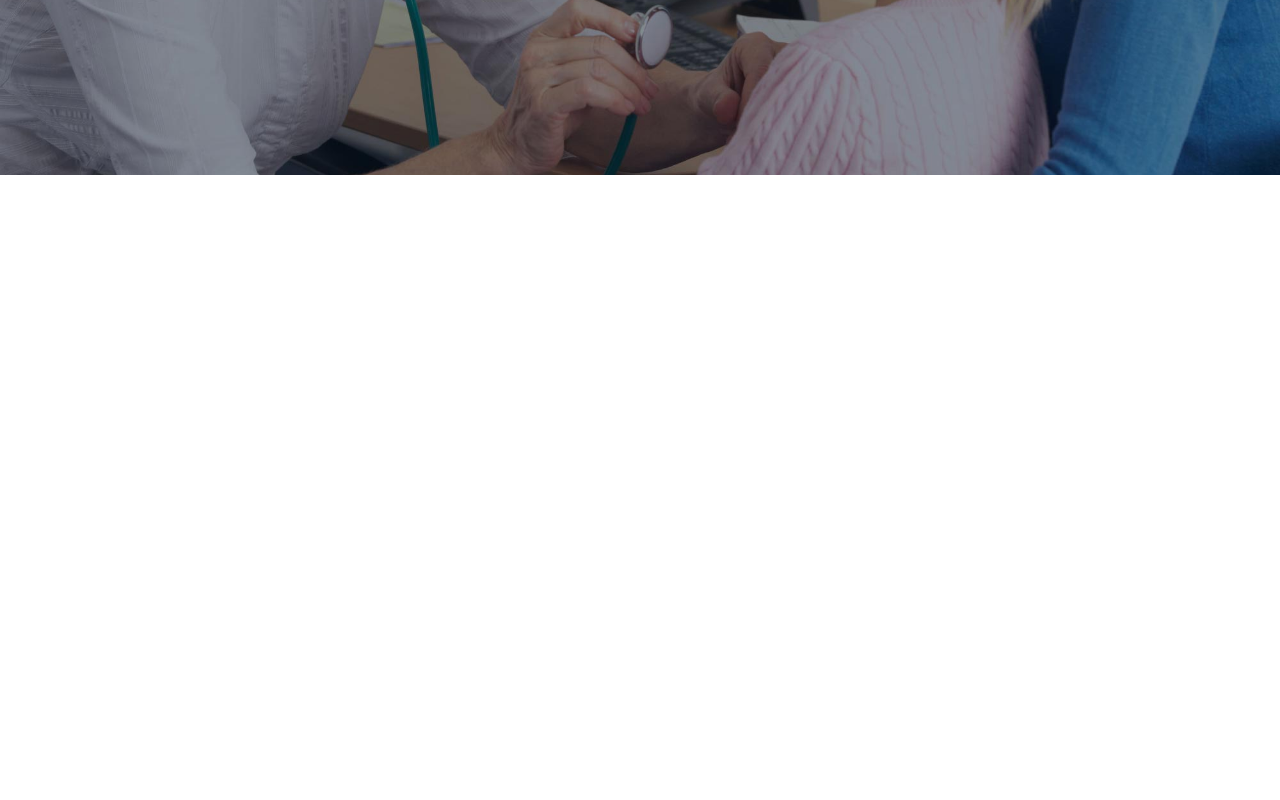
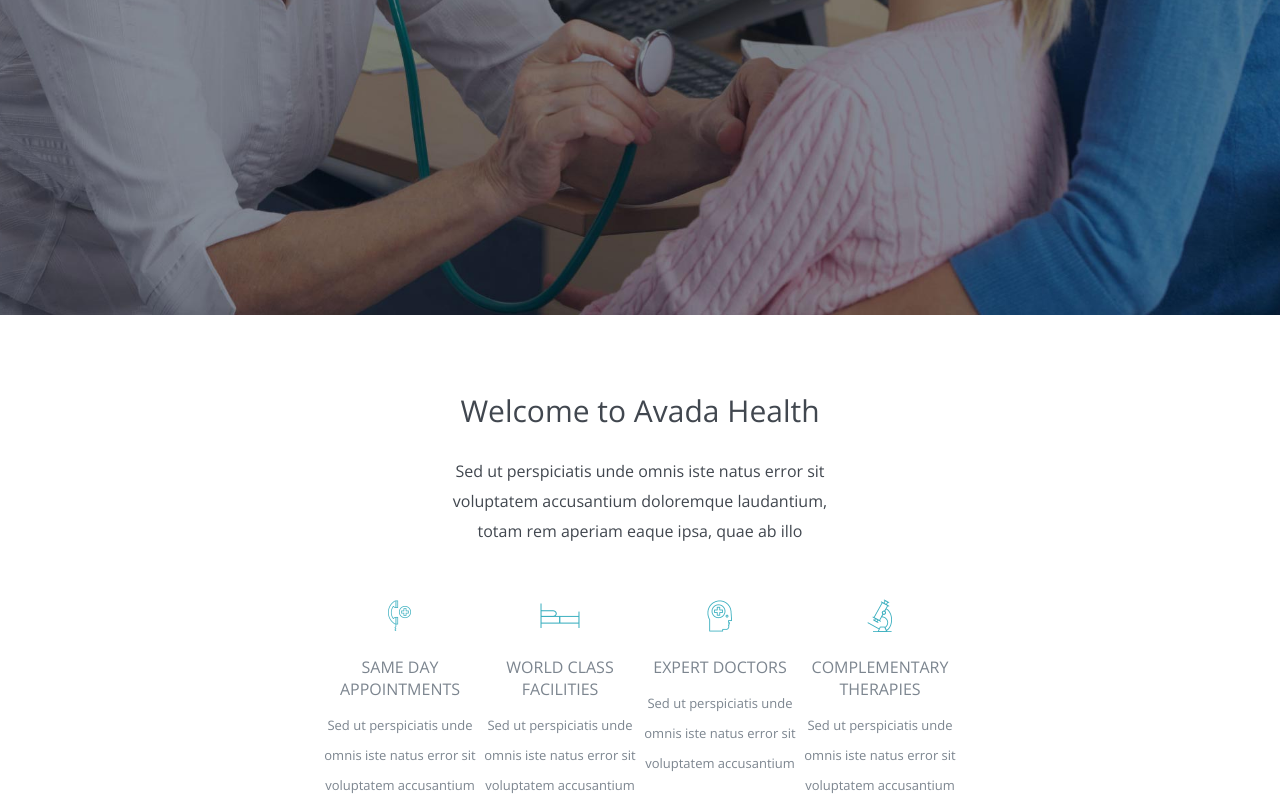
Before and after one commit to TheSmallWorld95/proj-html-vuejs, a website: page index.html in a window 1280 px wide. Shown: the part 510-1310 px from the top of the page. Before the commit the page ends 800 px from the top, so only its background shows below. Drawn offline with nearby package versions, Linux system fonts and the light colour scheme.

Commit message:
Prima Parte Main Completa

```diff
--- a/index.html
+++ b/index.html
@@ -36,7 +36,33 @@
   </header>
   <main>
     <section class="welcome">
-
+      <div class="intro text-center text-pri-color pt-15">
+        <h3 class="pb-5">Welcome to Avada Health</h3>
+        <p>Sed ut perspiciatis unde omnis iste natus error sit voluptatem accusantium doloremque laudantium, totam rem aperiam eaque ipsa, quae ab illo</p>
+      </div>
+      <div class="welcome-info text-center text-grey pt-10">
+        <div class="welcome-card">
+          <!-- UTILIZZO BINDING IMG -->
+          <img src="./dist/img/icon-1.png" alt="">
+          <h5>Same day appointments</h5>
+          <p>Sed ut perspiciatis unde omnis iste natus error sit voluptatem accusantium</p>
+        </div>
+        <div class="welcome-card">
+          <img src="./dist/img/icon-2.png" alt="">
+          <h5>World class facilities</h5>
+          <p>Sed ut perspiciatis unde omnis iste natus error sit voluptatem accusantium</p>
+        </div>
+        <div class="welcome-card">
+          <img src="./dist/img/icon-3.png" alt="">
+          <h5>Expert doctors</h5>
+          <p>Sed ut perspiciatis unde omnis iste natus error sit voluptatem accusantium</p>
+        </div>
+        <div class="welcome-card">
+          <img src="./dist/img/icon-4.png" alt="">
+          <h5>Complementary therapies</h5>
+          <p>Sed ut perspiciatis unde omnis iste natus error sit voluptatem accusantium</p>
+        </div>
+      </div>
     </section>
     <section class="doctors">
 
--- a/src/scss/partials/_common.scss
+++ b/src/scss/partials/_common.scss
@@ -5,6 +5,9 @@
   }
   .text-lightgrey {
     color: $secondary-color;
+  }
+  .text-grey {
+    color: #7C858F;
   }
   .text-black {
     color: #000;
@@ -24,7 +27,7 @@
 // MARGIN & PADDING
 $types: m, p;
 @each $spacing in $types {
-  @for $i from 1 through 10 {
+  @for $i from 1 through 20 {
     .#{$spacing}-#{$i} {
       @if $spacing == m {
         margin: 5px * $i;
@@ -36,7 +39,7 @@ $types: m, p;
 }
 $types: m, p;
 @each $spacing in $types {
-  @for $i from 1 through 10 {
+  @for $i from 1 through 20 {
     .#{$spacing}t-#{$i} {
       @if $spacing == m {
         margin-top: 5px * $i;
@@ -48,7 +51,7 @@ $types: m, p;
 }
 $types: m, p;
 @each $spacing in $types {
-  @for $i from 1 through 10 {
+  @for $i from 1 through 20 {
     .#{$spacing}r-#{$i} {
       @if $spacing == m {
         margin-right: 5px * $i;
@@ -60,7 +63,7 @@ $types: m, p;
 }
 $types: m, p;
 @each $spacing in $types {
-  @for $i from 1 through 10 {
+  @for $i from 1 through 20 {
     .#{$spacing}b-#{$i} {
       @if $spacing == m {
         margin-bottom: 5px * $i;
@@ -72,7 +75,7 @@ $types: m, p;
 }
 $types: m, p;
 @each $spacing in $types {
-  @for $i from 1 through 10 {
+  @for $i from 1 through 20 {
     .#{$spacing}l-#{$i} {
       @if $spacing == m {
         margin-left: 5px * $i;
@@ -92,4 +95,7 @@ $types: m, p;
 .text-uppercase {
   text-transform: uppercase;
 }
+.text-center {
+  text-align: center;
+}
 // TEXT-STYLE
--- a/src/scss/partials/_content.scss
+++ b/src/scss/partials/_content.scss
@@ -0,0 +1,6 @@
+@import "_welcome.scss";
+@import "_doctors.scss";
+@import "_services.scss";
+@import "_facilities.scss";
+@import "_appointment.scss";
+@import "_carousel.scss";
--- a/src/scss/partials/_header.scss
+++ b/src/scss/partials/_header.scss
@@ -1,7 +1,7 @@
 @import "_navbar.scss";
 
 header {
-  height: 685px;
+  height: 825px;
   background: url('../img/header-image-homepage.jpg') no-repeat top;
   background-size: cover;
   position: relative;
@@ -12,7 +12,9 @@ header {
     left: 25%;
     h1 {
       font-size: 60px;
-      font-weight: 300;
+    }
+    p {
+      line-height: normal;
     }
     button {
       @include btn($secondary-color, $btn-color);
--- a/src/scss/partials/_mixins.scss
+++ b/src/scss/partials/_mixins.scss
@@ -2,8 +2,9 @@
   width: $width;
   margin: 0 auto;
 }
-@mixin img-width($width) {
+@mixin img-center($width) {
   width: $width;
+
 }
 @mixin btn ($color, $bg-color) {
   color: $color;
--- a/src/scss/partials/_navbar.scss
+++ b/src/scss/partials/_navbar.scss
@@ -6,7 +6,7 @@ header {
     @include container-center(90%);
     .logo {
       img {
-        @include img-width(200px);
+        @include img-center(200px);
       }
     }
     .nav-links {
--- a/src/scss/partials/_normalize.scss
+++ b/src/scss/partials/_normalize.scss
@@ -17,3 +17,18 @@ button {
   border: none;
   letter-spacing: 1px;
 }
+
+p {
+  line-height: 30px;
+}
+
+h5 {
+  text-transform: uppercase;
+}
+
+$titles: h1, h2, h3, h4, h5, h6;
+@each $title in $titles {
+  #{$title} {
+    font-weight: 300;
+  }
+}
--- a/src/scss/partials/_variables.scss
+++ b/src/scss/partials/_variables.scss
@@ -1,3 +1,3 @@
-$primary-color: #7C858f;
+$primary-color: #41474F;
 $secondary-color: #f1efef;
 $btn-color: #39afbb;
--- a/src/scss/partials/_welcome.scss
+++ b/src/scss/partials/_welcome.scss
@@ -0,0 +1,30 @@
+main {
+  .intro {
+    @include container-center(30%);
+    h3 {
+      font-size: 30px;
+    }
+    p {
+      font-weight: 400;
+    }
+  }
+  .welcome-info {
+    @include container-center(50%);
+    display: flex;
+    flex-wrap: nowrap;
+    justify-content: space-between;
+    .welcome-card {
+      img {
+        @include img-center(25%);
+      }
+      h5 {
+        font-size: 16px;
+        padding-top: 15px;
+      }
+      p {
+        font-size: 13px;
+        padding-top: 10px;
+      }
+    }
+  }
+}
```
Also changed, not shown: dist/css/master.css.
